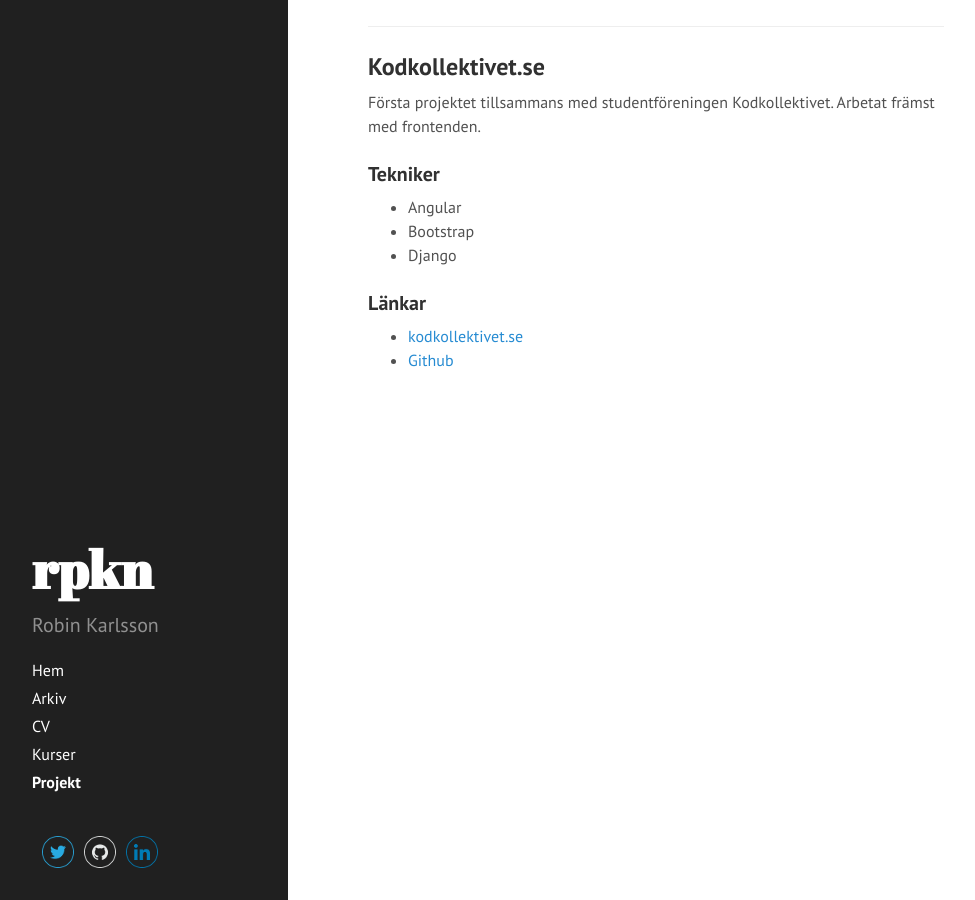
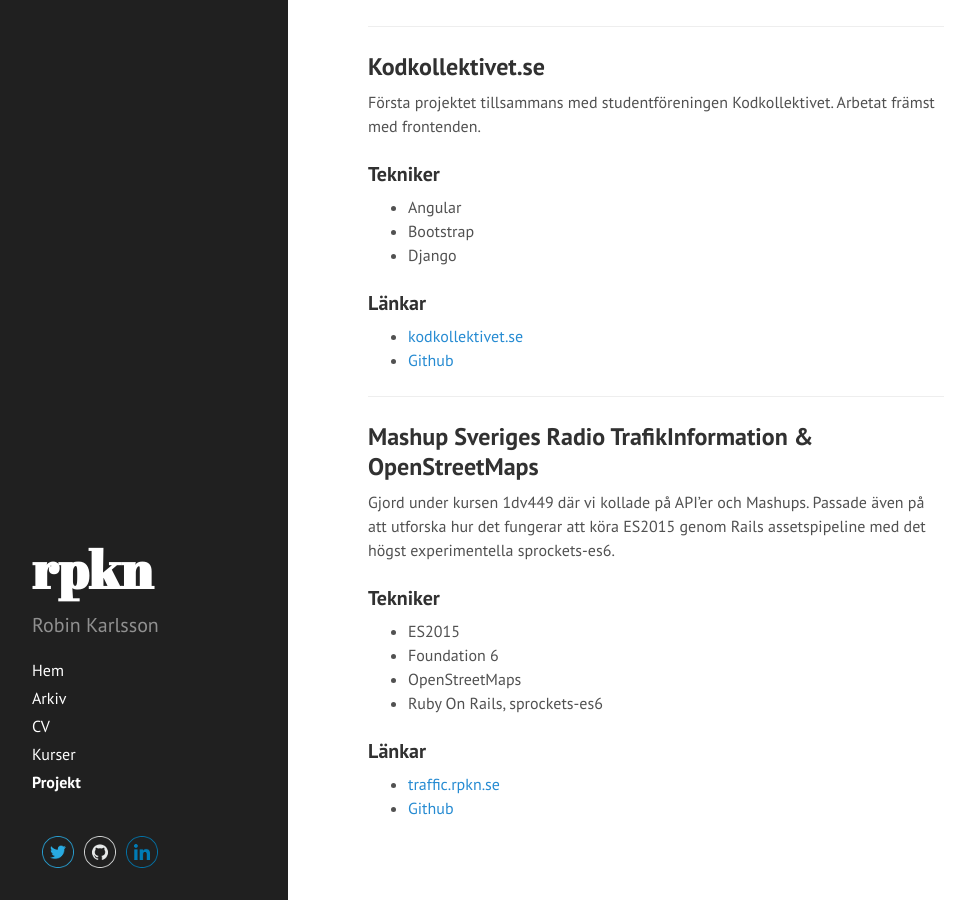
Before and after one commit to rk222ev/www, a Jekyll site: the page built from projects.md, in a window 1280 px wide and 900 px high, scrolled down 520 px. Shown: the whole window, without its empty margins (0-975 px from the left). Built offline with Jekyll 4.4.1, drawn with Linux system fonts in a browser that asks for light colours; Markdown is read by kramdown in place of the engine named in the settings.

Commit message:
Add traffic project

```diff
--- a/projects.md
+++ b/projects.md
@@ -43,3 +43,24 @@
 
 - [kodkollektivet.se](http://kodkollektivet.se/)
 - [Github](https://github.com/Kodkollektivet/kodkollektivet.se)
+
+
+---
+
+## Mashup Sveriges Radio TrafikInformation & OpenStreetMaps
+
+Gjord under kursen 1dv449 där vi kollade på API'er och Mashups. Passade även på att
+utforska hur det fungerar att köra ES2015 genom Rails assetspipeline med det högst
+experimentella sprockets-es6.
+
+### Tekniker
+
+- ES2015
+- Foundation 6
+- OpenStreetMaps
+- Ruby On Rails, sprockets-es6
+
+### Länkar
+
+- [traffic.rpkn.se](http://traffic.rpkn.se/)
+- [Github](https://github.com/rk222ev/1dv449-laboration-3)
```
